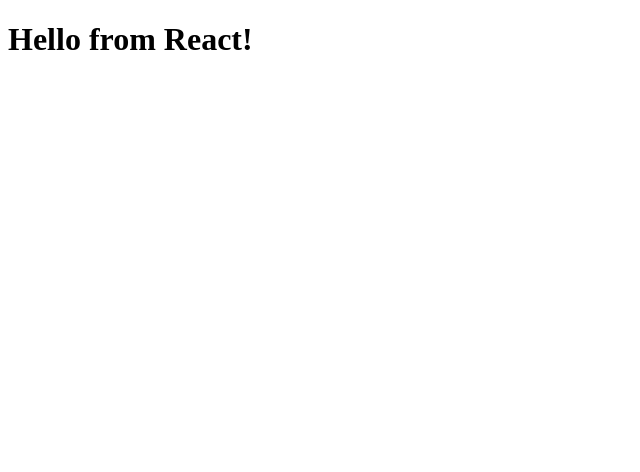
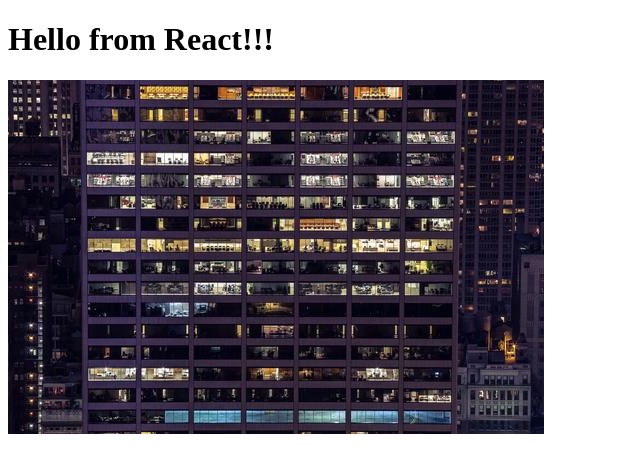
Before and after one commit to c-zab/React-Recepies-PRJ1, a React app: page / in a window 1280 px wide. Shown: the top 472 px of the page, without its empty margins (0-640 px from the left). Built offline with nearby package versions, Linux system fonts and the light colour scheme.

Commit message:
Webpack file loader and functional component

```diff
--- a/package.json
+++ b/package.json
@@ -16,6 +16,7 @@
     "@babel/preset-env": "^7.6.2",
     "@babel/preset-react": "^7.0.0",
     "babel-loader": "^8.0.6",
+    "file-loader": "^4.2.0",
     "html-webpack-plugin": "^3.2.0",
     "webpack": "^4.41.0",
     "webpack-cli": "^3.3.9",
--- a/src/App.js
+++ b/src/App.js
@@ -1,11 +1,11 @@
-import React, { Component } from 'react';
+import React from 'react';
+import Tree from './static/images/tree.jpg'
 
-class App extends Component {
-  render() {
-    return (
-      <h1>Hello from React!</h1>
-    )
-  }
-}
+const App = () => (
+  <div>
+    <h1>Hello from React!!!</h1>
+    <img src={Tree}></img>
+  </div>
+)
 
 export default App;
--- a/webpack.config.js
+++ b/webpack.config.js
@@ -15,6 +15,12 @@
       { test: /\.js$/,
         exclude: /node_modules/,
         loader: "babel-loader",
+      },
+      {
+        test: /\.(png|svg|jpg|gif)$/,
+        use: [
+          'file-loader'
+        ]
       }
     ]
   },
```
Also changed, not shown: src/static/images/tree.jpg (added), 3 other files (tests, documents, lock files or other folders).
